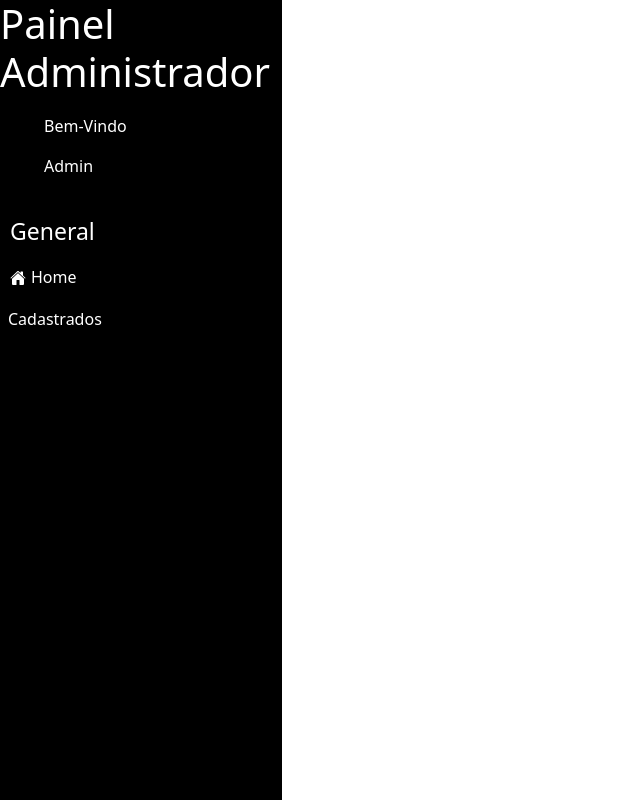
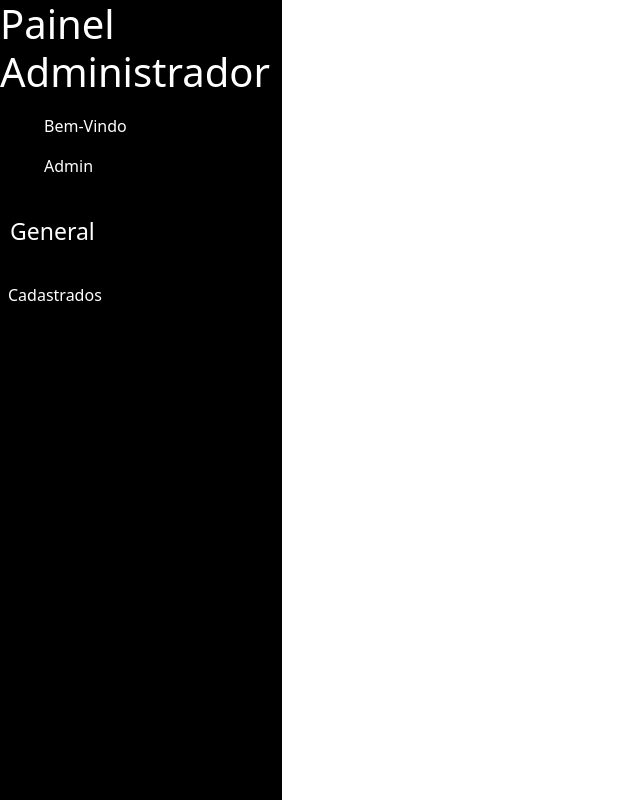
Before and after one commit to HenriqueCarniell/DashBoard, a React (Create React App) app: page /Usuarios in a window 1280 px wide. Shown: the whole page, without its empty margins (0-640 px from the left). Built offline with nearby package versions, Linux system fonts and the light colour scheme.

Commit message:
atualização

```diff
--- a/src/components/aside/aside.tsx
+++ b/src/components/aside/aside.tsx
@@ -24,10 +24,6 @@ function Aside() {
                     <div>
                         <p id="general">General</p>
                     </div>
-                    <div>
-                        <IoHome color="white" />
-                        <a href="/" id='home'>Home</a>
-                    </div>
                 </div>
                 <div>
                     <button id="btn-cadastrados" onClick={HandleOnCad}>
--- a/src/components/list/list.tsx
+++ b/src/components/list/list.tsx
@@ -6,8 +6,6 @@ function List() {
         <div>
             <ul id='list-prod'>
                 <li><a href="/Produtos">Produtos</a></li>
-                <li><a href="/Categorias">Categorias</a></li>
-                <li><a href="/Usuarios">Usuarios</a></li>
             </ul>
         </div>
     );
--- a/src/components/right/rightcontainer.css
+++ b/src/components/right/rightcontainer.css
@@ -13,7 +13,7 @@
 }
 
 #right-container {
-    min-width: 78%;
+    width: 100%;
 }
 
 #cadastrar-produto {
--- a/src/index.tsx
+++ b/src/index.tsx
@@ -24,7 +24,7 @@ root.render(
     <Provider store={store}>
       <BrowserRouter>
         <Routes>
-          <Route path='/Produtos' element={<RightContainer />}></Route>
+          <Route path='/' element={<RightContainer />}></Route>
           <Route path='/login' element={<FormLogin />}></Route>
           <Route path='/criar/conta' element={<FormCadastrar />}></Route>
           <Route path='/Usuarios' element={<Aside/>}></Route>
```
